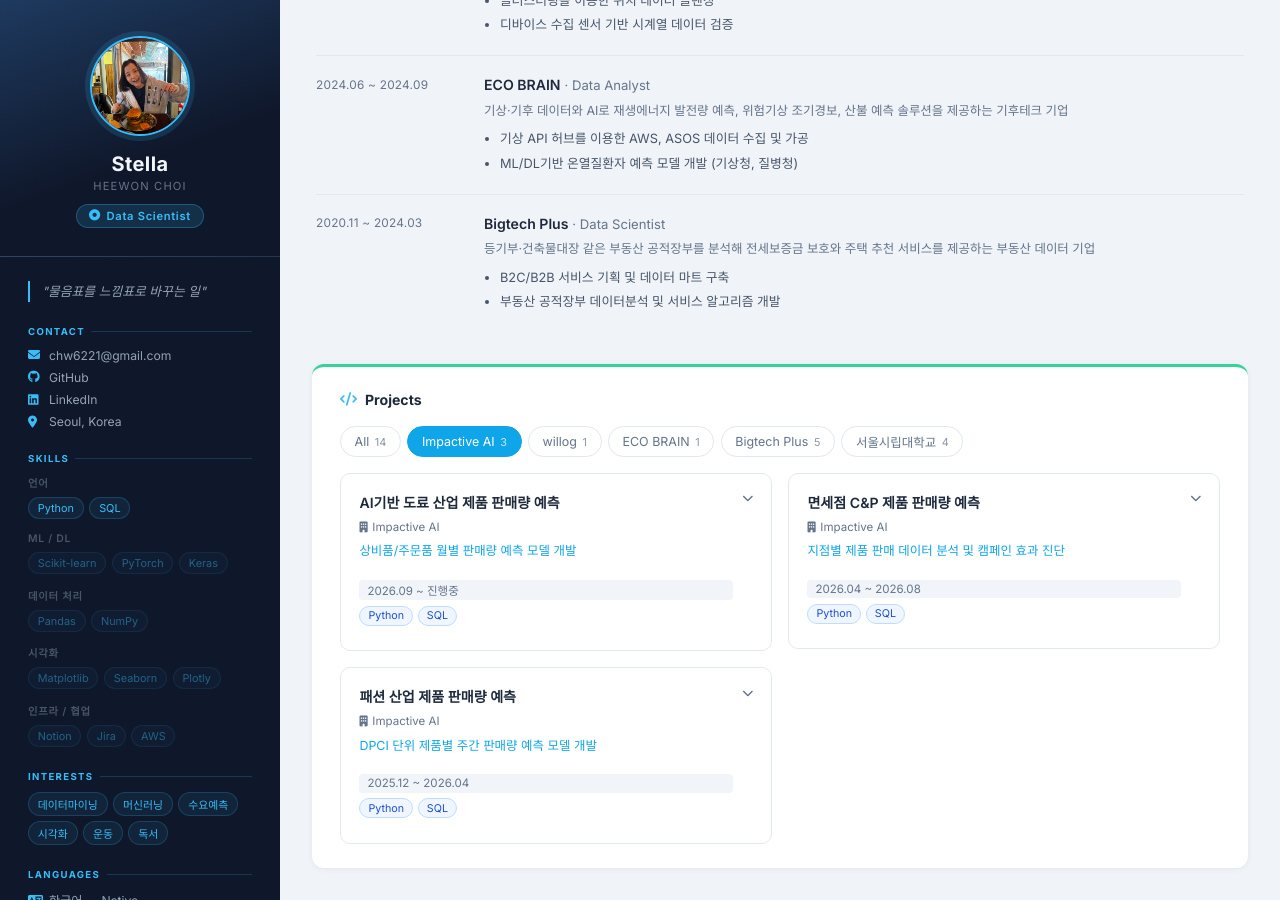
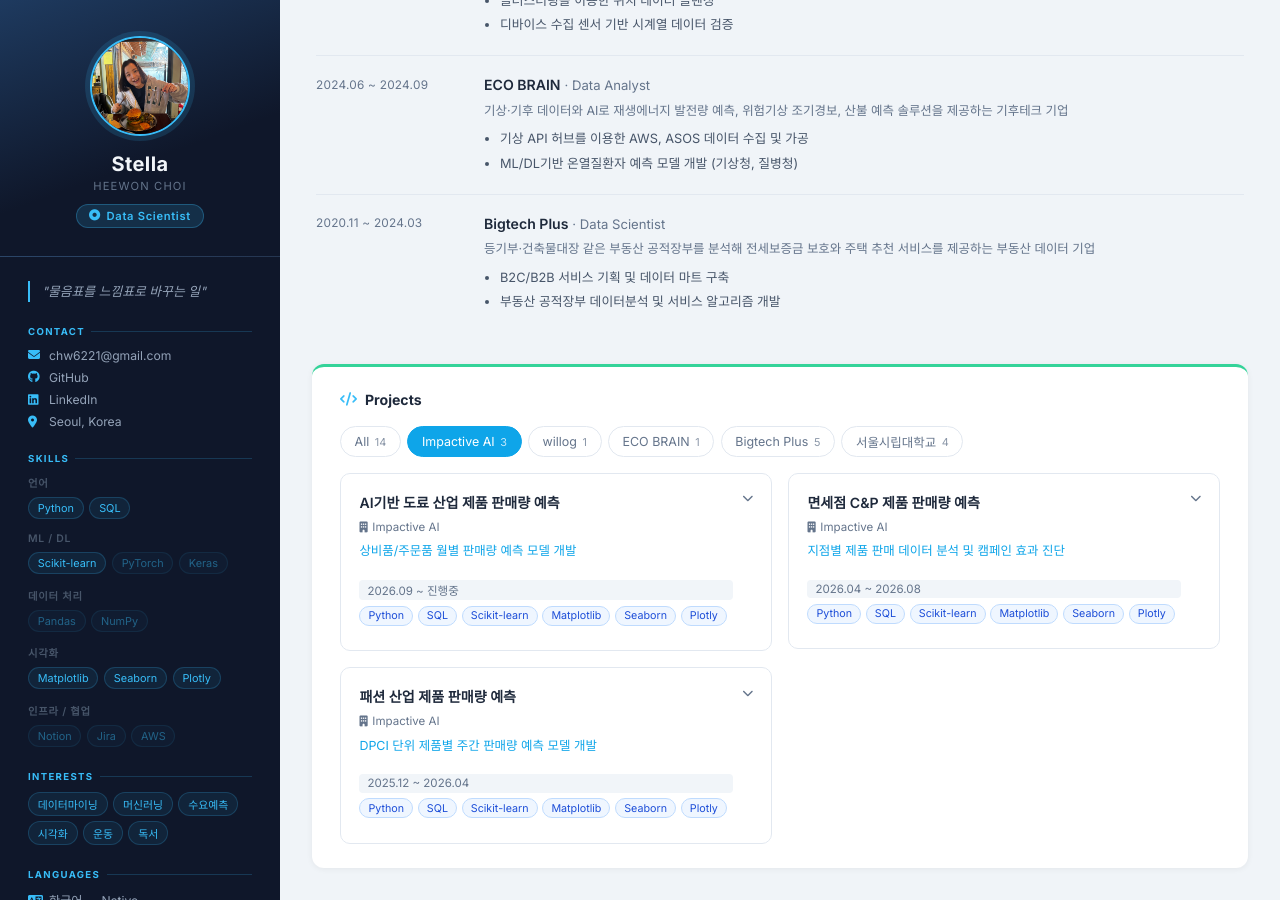
Before and after one commit to HOWSANG/HOWSANG.github.io, a Jekyll site: the page built from index.html, in a window 1280 px wide and 900 px high, scrolled down 708 px. Built offline with Jekyll 4.4.1, drawn with Linux system fonts in a browser that asks for light colours.

Commit message:
data: 프로젝트별 기술 태그 보강
Co-Authored-By: Claude Opus 5.5 <noreply@anthropic.com>

```diff
--- a/_data/projects.yml
+++ b/_data/projects.yml
@@ -6,7 +6,7 @@
 - title: "AI기반 도료 산업 제품 판매량 예측"
   affiliation: "Impactive AI"
   period: "2026.09 ~ 진행중"
-  tags: ["Python", "SQL"]
+  tags: ["Python", "SQL", "Scikit-learn", "Matplotlib", "Seaborn", "Plotly"]
   summary: "상비품/주문품 월별 판매량 예측 모델 개발"
   tasks:
     - "고객사 데이터 수취 및 가공"
@@ -19,7 +19,7 @@
 - title: "면세점 C&P 제품 판매량 예측"
   affiliation: "Impactive AI"
   period: "2026.04 ~ 2026.08"
-  tags: ["Python", "SQL"]
+  tags: ["Python", "SQL", "Scikit-learn", "Matplotlib", "Seaborn", "Plotly"]
   summary: "지점별 제품 판매 데이터 분석 및 캠페인 효과 진단"
   tasks:
     - "지점별 제품 판매 데이터 분석"
@@ -32,7 +32,7 @@
 - title: "패션 산업 제품 판매량 예측"
   affiliation: "Impactive AI"
   period: "2025.12 ~ 2026.04"
-  tags: ["Python", "SQL"]
+  tags: ["Python", "SQL", "Scikit-learn", "Matplotlib", "Seaborn", "Plotly"]
   summary: "DPCI 단위 제품별 주간 판매량 예측 모델 개발"
   tasks:
     - "Target 데이터 수취 및 가공(판매, 재고 데이터 활용)"
@@ -45,7 +45,7 @@
 - title: "서비스 지표 정의 및 대시보드 설계"
   affiliation: "willog"
   period: "2024.12 ~ 2025.03"
-  tags: ["Python", "SQL"]   # 사용 기술
+  tags: ["Python", "SQL", "Plotly"]   # 사용 기술
   summary: "서비스 유형별 지표 설계 및 Quick Sight 대시보드 구축"
   output: >
     고객사 니즈를 반영한 실시간 모니터링 지표 제공
@@ -53,7 +53,7 @@
 - title: "머신러닝 기반 온열질환자 위험도 예측 모델 개발"
   affiliation: "ECO BRAIN"
   period: "2024.06 ~ 2024.09"
-  tags: ["Python", "SQL"]   # 사용 기술
+  tags: ["Python", "SQL", "Matplotlib"]   # 사용 기술
   summary: "폭염 대비 지역별 응급 시스템 운영 최적화를 위한 온열질환자 발생 예측 알고리즘 개발"
   output: >
     질병관리청 온열질환자 응급실 감시체계와 연계, 기상청 내부망 융합정보 시스템 서비스 제공
@@ -61,7 +61,7 @@
 - title: "chatGPT를 이용한 단지 설명 서비스 기획 및 개발"
   affiliation: "Bigtech Plus"
   period: "2024.02 ~ 2024.03"
-  tags: ["Python", "SQL"]
+  tags: ["Python", "SQL", "Matplotlib", "Seaborn", "Plotly"]
   summary: "단지 분위기 텍스트 서비스를 위한 프롬프트 엔지니어링 개발"
   output: >
     AI기반 LLM 서비스 기능 확장, 편의시설 기반 단지 설명 서비스 생성
@@ -69,7 +69,7 @@
 - title: "부동산 이력노트 서비스 테이블 추출 및 개발"
   affiliation: "Bigtech Plus"
   period: "2023.12 ~ 2024.01"
-  tags: ["Python", "SQL"]   # 사용 기술
+  tags: ["Python", "SQL", "Matplotlib", "Seaborn", "Plotly"]   # 사용 기술
   summary: "부동산 물건별 이력사항, 소유자, 금액, 주거유형, 거래일시를 파악 및 인사이트를 도출"
   output: >
     부동산 자산관리 서비스 확장, 고객의 Pain Point에 맞춘 서비스 고도화
@@ -77,7 +77,7 @@
 - title: "부동산 최신 소유자 분석을 위한 데이터 모델링"
   affiliation: "Bigtech Plus"
   period: "2023.01 ~ 2024.03"
-  tags: ["Python", "SQL"]   # 사용 기술
+  tags: ["Python", "SQL", "Matplotlib", "Seaborn", "Plotly"]   # 사용 기술
   summary: "부동산 공적장부를 이용한 최신 소유자 추출 알고리즘 개발"
   output: >
     KB증권 최신 소유자 분석 API 제공, 데이터 정합성 검증 로직 구축으로 최신 소유자 데이터 신뢰도 확보
@@ -85,7 +85,7 @@
 - title: "AI 바우처"
   affiliation: "Bigtech Plus"
   period: "2022.05 ~ 2022.12"
-  tags: ["Python", "SQL"]
+  tags: ["Python", "SQL", "Matplotlib", "Seaborn", "Plotly"]
   summary: "마이데이터를 활용한 AI기반 부동산 개인 맞춤화 추천알고리즘 개발"
   tasks:
     - "KCB 제공 데이터 기반 대상 정의(개인신용정보, 거주지 이전/이후 정보)"
@@ -94,7 +94,7 @@
 - title: "D-테스트베드"
   affiliation: "Bigtech Plus"
   period: "2021.09 ~ 2021.12"
-  tags: ["Python", "SQL"]
+  tags: ["Python", "SQL", "Matplotlib", "Seaborn", "Plotly"]
   summary: "임대보증금 보호 및 거래 신뢰도 확보를 위한 부동산신용보고서"
   award: "우수상 수상"
   tasks:
@@ -104,14 +104,14 @@
 - title: "머신러닝 기반 시각화 추천을 위한 메타특징 공학"
   affiliation: "서울시립대학교"
   period: "2018.09 ~ 2020.08"
-  tags: ["머신러닝", "추천시스템", "시각화"]
+  tags: ["머신러닝", "추천시스템", "시각화", "Scikit-learn"]
   summary: "피처 엔지니어링 기반 시각화 유형의 좋고 나쁨을 판단하는 머신러닝 추천 알고리즘 개발"
   output: >
     머신러닝 기반 시각화 추천 시스템 기반 마련, 국내외 논문 투고 및 학술대회 참가, 국내특허 등록 및 SW등록
 
 - title: "화재피해 건축물에 대한 진단·평가 기법 개발 및 건축물의 화재피해 DB 구축을 통한 피해개선방법 개발"
   affiliation: "서울시립대학교"
-  tags: ["Python", "JavaScript"]
+  tags: ["Python", "JavaScript", "Plotly"]
   summary: "화재피해 건물 예측을 위한 데이터 구축 및 예측 모델 개발"
   tasks:
     - "화재 발생 신규 데이터 수집"
@@ -120,7 +120,7 @@
 
 - title: "5G 기반 산업별 빅데이터 활용 딥러닝 모형 개발 및 인력양성"
   affiliation: "서울시립대학교"
-  tags: ["R", "Python"]
+  tags: ["R", "Python", "Scikit-learn"]
   summary: "실시간으로 데이터 레이크(Data Lake)에 축적되는 데이터 활용 방안 모색"
   tasks:
     - "교통, 교육, 범죄, 환경 등 실제 데이터 수집"
```
